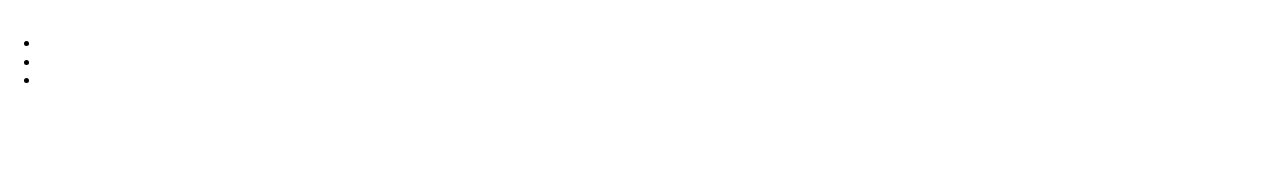
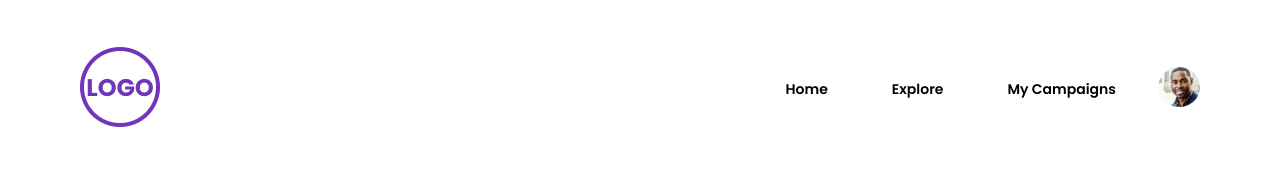
Before and after one commit to AShepo/Test_for_sfcd, a website: page index.html in a window 1280 px wide. Drawn offline with Linux system fonts and the light colour scheme.

Commit message:
Header finished

```diff
--- a/gulpfile.js
+++ b/gulpfile.js
@@ -5,6 +5,7 @@ const autoprefixer = require('gulp-autoprefixer');
 const cleanCSS = require('gulp-clean-css');
 const uglify = require('gulp-uglify');
 const del = require('del');
+const imagemin = require('gulp-imagemin');
 const browserSync = require('browser-sync').create();
 
 const cssFiles = [
@@ -43,13 +44,21 @@ function scripts(){
         .pipe(browserSync.stream());
 }
 
+function img(){
+    return gulp.src('./src/img/*')
+    .pipe(imagemin())
+    .pipe(gulp.dest('./build/img'))
+}
+
 
 function watch(){
     browserSync.init({
         server: {
             baseDir: "./"
-        }
+        },
        // tunnel: true
+       browser: "chrome",
+       notify: false
     });
 
     gulp.watch('./src/scss/**/*.scss', styles);
@@ -64,9 +73,10 @@ function clean (){
 
 gulp.task('styles', styles);
 gulp.task('scripts', scripts);
-gulp.task('watch', watch);
+gulp.task('img', img);
+gulp.task('watch', watch)
 
 gulp.task('build', gulp.series(clean,
-                    gulp.parallel(styles, scripts)));
+                    gulp.parallel(styles, scripts, img)));
 
 gulp.task('dev', gulp.series('build', 'watch'));
--- a/index.html
+++ b/index.html
@@ -4,13 +4,36 @@
     <meta charset="UTF-8">
     <meta name="viewport" content="width=device-width, initial-scale=1.0">
     <meta http-equiv="X-UA-Compatible" content="ie=edge">
-    <title>Сайт</title>
+    <title>Test</title>
     <link rel="stylesheet" href="build/css/all.css">
+    <link href="https://fonts.googleapis.com/css2?family=Poppins:wght@400;500;600;700&display=swap" rel="stylesheet">
 </head>
 <body>
     <header>
         <div class="container">
-
+            <div class="header-inner">
+            <div class="logo">
+                <img src="build/img/logo.png" alt="Логотип">
+            </div>
+            <nav class="nav">
+                <ul class="nav-list">
+                    <li class="list-item">
+                        <a href="#" alt="Home">Home</a>
+                    </li>
+                    <li class="list-item">
+                        <a href="#" alt="Explore">Explore</a>
+                    </li>
+                    <li class="list-item">
+                        <a href="#" alt="Explore" alt>My Campaigns</a>
+                    </li>
+                </ul>
+            </nav>
+            <div class="profile">
+                <a href="#" alt="Профиль">
+                    <img src="build/img/profile_img.png" alt="Пользователь">
+                </a>
+            </div>
+        </div>
         </div>
     </header>
     <main>
@@ -20,19 +43,7 @@
     </main>
     <footer>
         <div class="container">
-            <div class="logo">
-                <img src="" alt="">
-            </div>
-            <nav class="navigation">
-                <ul>
-                    <li></li>
-                    <li></li>
-                    <li></li>
-                </ul>
-            </nav>
-            <div class="profile">
 
-            </div>
         </div>
     </footer>
     <script src="build/js/main.js"></script>
--- a/package.json
+++ b/package.json
@@ -5,6 +5,7 @@
   "main": "gulpfile.js",
   "dependencies": {
     "gulp-sass": "^4.0.2",
+    "imagemin": "^7.0.1",
     "node-sass": "^4.12.0",
     "normalize.css": "^8.0.1"
   },
@@ -15,6 +16,7 @@
     "gulp-autoprefixer": "^6.1.0",
     "gulp-clean-css": "^4.2.0",
     "gulp-concat": "^2.6.1",
+    "gulp-imagemin": "^7.1.0",
     "gulp-uglify": "^3.0.2"
   },
   "scripts": {
--- a/src/scss/style.scss
+++ b/src/scss/style.scss
@@ -1,12 +1,57 @@
-$bgColor: rgb(50, 199, 13);
+$bgColor: #E5E5E5;
+$mainColor: #000;
+$secondColor: #4C4C4C;
+$pinkColor: #FF4778;
 
-@mixin container () {
-    padding: 100px 20px;
+@mixin Breadcrumbs {
+    font-size: 12px;
+    font-weight: 500;
+    color: #6F36BC;
 }
 
-div {
-    @include container ();
-    p {
-        background-color: $bgColor;
+body {
+    font-family: 'Poppins', sans-serif;
+    font-size: 14px;
+    font-weight: 400;
+    color: $mainColor;
+}
+
+a {
+    text-decoration: none;
+    display: block;
+}
+
+.container {
+    max-width: 1120px;
+    margin: auto;
+}
+
+.header-inner {
+    display: flex;
+    align-items: center;
+    padding: 47px 0;
+    .nav {
+        flex-grow: 1;
+        .nav-list {
+            display: flex;
+            flex-wrap: wrap;
+            list-style: none;
+            align-content: center;
+            justify-content: flex-end;
+            .list-item {
+            padding-right: 20px;
+            a {
+                color: $mainColor;
+                font-weight: 600;
+                padding: 10px 22px;
+                border-radius: 60px;
+                &:hover {
+                    background-color: $pinkColor;
+                    color: #fff;
+                    transition: .2s;
+                }
+            }
+            }
+        }
     }
 }
```
Also changed, not shown: build/css/all.css, build/img/facebook.png (added), build/img/logo.png (added), build/img/main_img.jpg (added), build/img/pin.svg (added), build/img/profile_img.png (added), build/img/time.svg (added), build/img/twitter.png (added), src/img/facebook.png (added), src/img/logo.png (added), src/img/main_img.jpg (added), src/img/pin.svg (added), src/img/profile_img.png (added), src/img/time.svg (added), 1 more files, 1 other file.
